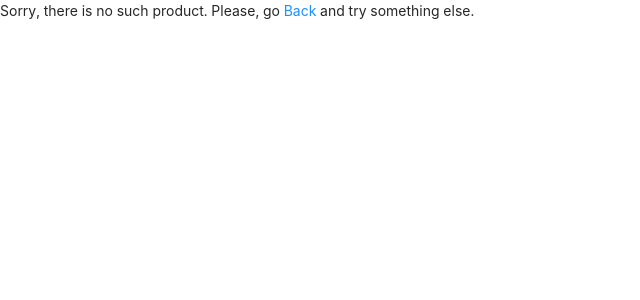
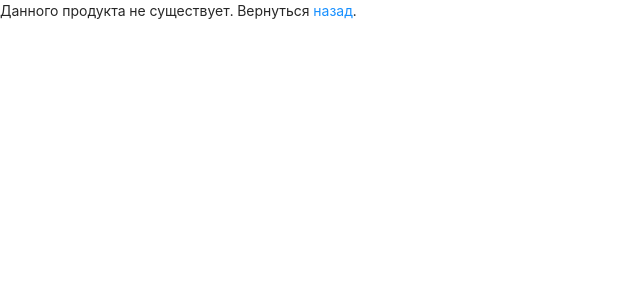
Before and after one commit to Karina-Romashko/goods_shop, a React (Create React App) app: page /1/1 in a window 1280 px wide. Shown: the top 300 px of the page, without its empty margins (0-640 px from the left). Built offline with nearby package versions, Linux system fonts and the light colour scheme; what miragejs would draw is missing.

Commit message:
Some styles changes

```diff
--- a/package.json
+++ b/package.json
@@ -3,6 +3,7 @@
   "version": "0.1.0",
   "private": true,
   "dependencies": {
+    "@ant-design/icons": "^4.7.0",
     "@testing-library/jest-dom": "^5.15.0",
     "@testing-library/react": "^11.2.7",
     "@testing-library/user-event": "^12.8.3",
--- a/src/components/CategoryPage/CategoryPage.tsx
+++ b/src/components/CategoryPage/CategoryPage.tsx
@@ -16,14 +16,14 @@ export const CategoryPage =()=>{
     const {type} = useParams();
     const cat = goodsCategories.find((el)=> el.category.type===type)
     if(!cat){
-        return <span>Sorry, there is no such category. Please, go <a onClick={()=>back(-1)}>Back</a> and  try something else. </span>
+        return <span>Данной категории не существует. Вернуться <a onClick={()=>back(-1)}>назад</a>  </span>
     }
 
     return(
         <div className={css.container}>
             <div className={css.content}>
                 <Header/>
-                <a onClick={()=>back(-1)} style={{color:"rgba(0, 0, 0, 0.85)", fontSize:"16px", margin:"20px"}}>Back</a>
+                <a onClick={()=>back(-1)} style={{color:"rgba(0, 0, 0, 0.85)", fontSize:"16px", margin:"20px"}}>Вернуться назад</a>
 
             <h3 style={{ textAlign:"center", fontSize:"20px" }}>{cat.category.label} </h3>
 
--- a/src/components/Header/Header.tsx
+++ b/src/components/Header/Header.tsx
@@ -1,9 +1,18 @@
 import React from "react";
+import { Badge} from "antd";
 import {Link} from "react-router-dom"
 import css from "./styles.module.css"
-
+import {ShoppingCartOutlined} from "@ant-design/icons"
+// const IconFont = createFromIconfontCN({
+//     scriptUrl: [
+//       "//at.alicdn.com/t/font_1788044_0dwu4guekcwr.js", // icon-javascript, icon-java, icon-shoppingcart (overrided)
+//       "//at.alicdn.com/t/font_1788592_a5xf2bdic3u.js",
+//     ],
+//   });
+  const cartOnClick = () => {};
 
 export const Header = () =>{
+
     return(
         <div className={css.container} >
             <div className={css.wrapper}>
@@ -14,7 +23,23 @@ export const Header = () =>{
             </div>
 
             </div>
-            <button className={css.cart_b}>Корзина</button>
+            {/* <Badge  style={{marginRight:'20px' }} count={cart.length || null}>
+              <button
+                style={{ backgroundColor: "white", border: "none", marginRight: '20px'}}
+                onClick={cartOnClick}
+              >
+                <IconFont
+                  style={{ fontSize: 24, textAlign: "center" }}
+                  type="icon-shoppingcart"
+                />
+              </button>
+            </Badge>           */}
+            <div className={css.cartAndLog}>
+
+            <ShoppingCartOutlined style={{ fontSize:"35px", color:"gray", cursor:"pointer"}} />
+            <button className={css.cart_b}>Войти</button>
+            </div>
+
         </div>
     )
 }
--- a/src/components/Header/styles.module.css
+++ b/src/components/Header/styles.module.css
@@ -22,6 +22,8 @@
 .cart_b{
     height: 35px;
     width: 90px;
+    font-size: 16px;
+    margin-left: 30px;
 }
 .cart_b:hover{
     cursor: pointer;
@@ -30,3 +32,6 @@
     width: 180px;
     height: 140px;
 }
+.cartAndLog{
+    display: flex;
+}
--- a/src/components/ProductPage/ProductPage.tsx
+++ b/src/components/ProductPage/ProductPage.tsx
@@ -15,7 +15,7 @@ export const ProductPage = ()=>{
     const {type, id} = useParams();
    const good = goodsCategories.find((category) => category.category.type === type)?.items.find((item) => item.id === Number(id));
     if(!good){
-        return <span>Sorry, there is no such product. Please, go <a onClick={()=>back(-1)}>Back</a> and  try something else. </span>
+        return <span>Данного продукта не существует. Вернуться  <a onClick={()=>back(-1)}>назад</a>. </span>
     }
 
 
@@ -24,7 +24,10 @@ export const ProductPage = ()=>{
         <div className={css.container}>
             <div className={css.content}>
                 <Header/>
-            <a onClick={()=>back(-1)} className={css.back_link}>Back</a>
+                <div className={css.link}>
+                    <a onClick={()=>back(-1)} className={css.back_link}> Вернуться назад</a>
+                </div>
+
              <Card1  id={good.id} label={good.label} price={good.price} description={good.description} img={good.img} category_type={good.category_type}></Card1>
             </div>
 
--- a/src/components/ProductPage/styles.module.css
+++ b/src/components/ProductPage/styles.module.css
@@ -7,5 +7,12 @@
 .back_link{
     color:rgba(0, 0, 0, 0.85);
      font-size:16px;
-     margin:20px;
+     /* margin:20px; */
+
 }
+.back_link:hover{
+    color: rgba(0, 0, 0, 0.85);
+}
+.link{
+    margin:20px;
+}
```
Also changed, not shown: 1 other file (tests, documents, lock files or other folders).
